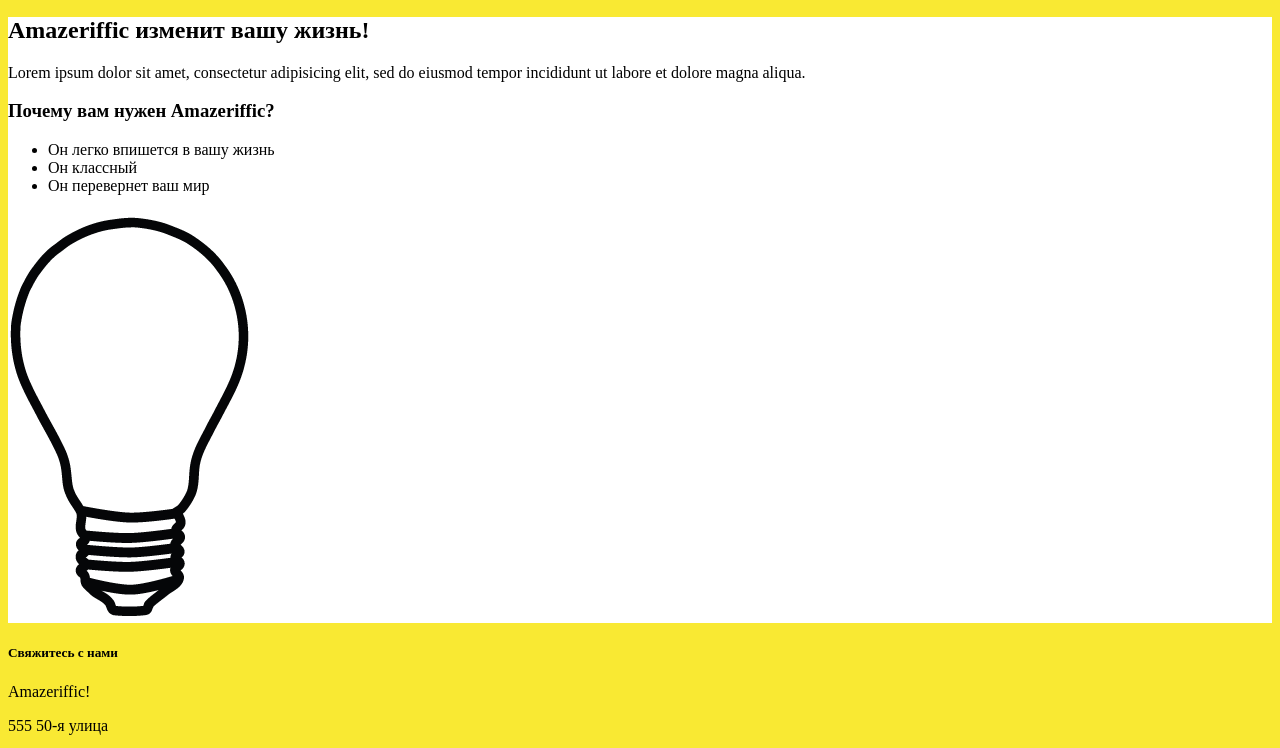
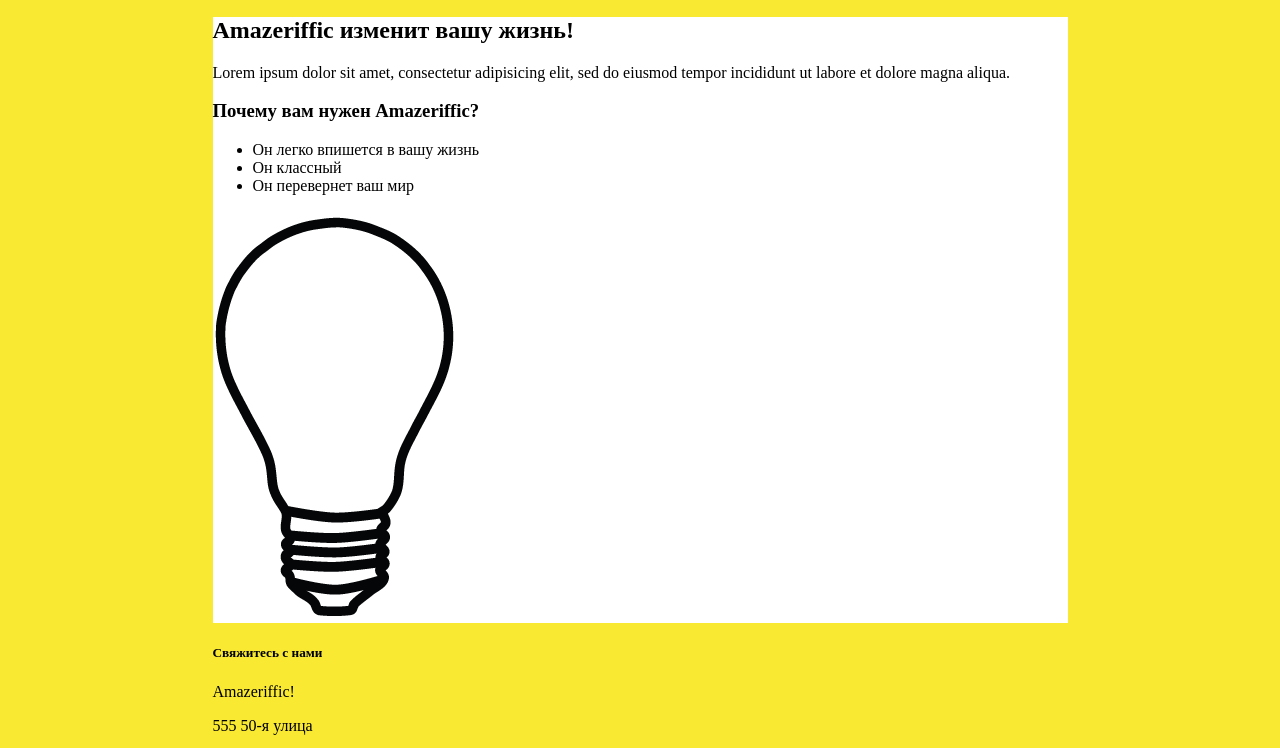
Before and after one commit to srkeys/Amazeriffic, a plain HTML site: page index.html in a window 1280 px wide. Shown: the part 101-849 px from the top of the page. Drawn offline with Linux system fonts and the light colour scheme.

Commit message:
установка по середине

```diff
--- a/style.css
+++ b/style.css
@@ -1,9 +1,12 @@
 body {
     background: #f9e933;
+    margin: auto;
+    width: 855px;
     }
 
 header, main, footer {
        min-width: 855px;
+       max-width: 855px;
     }
     header {
         background: white;
```
